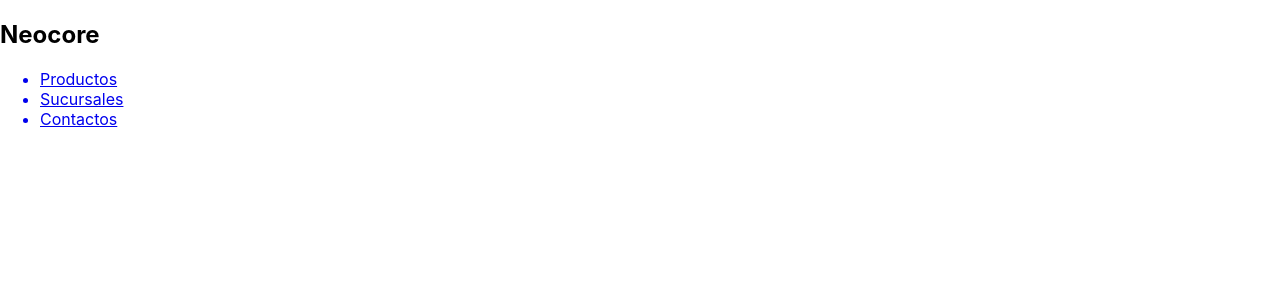
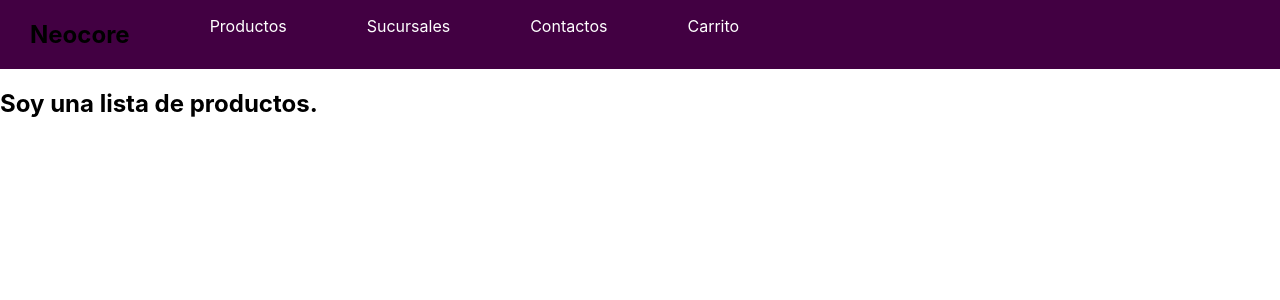
Before and after one commit to MathiasCorderi/NeoCore-Corderi, a React (Create React App) app: page / in a window 1280 px wide. Shown: the top 300 px of the page. Built offline with nearby package versions, Linux system fonts and the light colour scheme.

Commit message:
tercer desafio

```diff
--- a/package.json
+++ b/package.json
@@ -6,9 +6,10 @@
     "@testing-library/jest-dom": "^5.14.1",
     "@testing-library/react": "^11.2.7",
     "@testing-library/user-event": "^12.8.3",
+    "bootstrap": "^5.0.2",
     "react": "^17.0.2",
     "react-dom": "^17.0.2",
-    "react-scripts": "4.0.3",
+    "react-scripts": "^1.1.5",
     "web-vitals": "^1.1.2"
   },
   "scripts": {
--- a/src/App.js
+++ b/src/App.js
@@ -1,10 +1,14 @@
+import React from 'react';
 import NavBar from './components/NavBar';
 import './App.css';
+import ItemListContainer from './components/ItemListContainer';
 
 function App() {
-  return (
+  return  <div>
     <NavBar />
-  );
+    <ItemListContainer />
+    </div>;
+
 }
 
 export default App;
--- /dev/null
+++ b/src/components/CartWidget.js
@@ -0,0 +1,11 @@
+import React from 'react';
+
+const CartWidget = () => {
+
+    return  <a>
+    Carrito
+    </a>
+    ;
+}
+
+export default CartWidget;
--- /dev/null
+++ b/src/components/ItemListContainer.js
@@ -0,0 +1,11 @@
+import React from 'react';
+
+const ItemListContainer = () => {
+    return (
+        <div>
+            <h2>Soy una lista de productos.</h2>
+        </div>
+    );
+}
+
+export default ItemListContainer;
--- a/src/components/NavBar.js
+++ b/src/components/NavBar.js
@@ -1,17 +1,23 @@
 import React from 'react';
+import './styles/NavBar.css'
+import CartWidget from './CartWidget';
 
 const NavBar = () => {
     return (
-        <nav>
-             <h1>Neocore</h1>
+        <nav className='nav'>
+
+             <h1 c>Neocore</h1>
         <ul>
-            <a href="#"><li>Productos</li></a>
-            <a href="#"><li>Sucursales</li></a>
-            <a href="#"><li>Contactos</li></a>
-
+            <li><a href="#">Productos</a></li>
+            <li><a href="#">Sucursales</a></li>
+            <li><a href="#">Contactos</a></li>
+            <li><CartWidget /></li>
         </ul>
         </nav>
-    );
+
+);
+
+
 }
 
 export default NavBar;
--- /dev/null
+++ b/src/components/styles/NavBar.css
@@ -0,0 +1,26 @@
+.nav ul li a{
+    padding: 40px;
+    text-decoration: none;
+    color: white;
+}
+
+.nav ul li {
+    list-style-type: none;
+    display: inline;
+
+}
+
+.nav ul a {
+    text-decoration: none;
+}
+
+.nav h1 {
+    margin-left: 30px;
+}
+
+
+
+.nav {
+    background-color: rgb(66, 0, 66);
+    display: flex;
+}
```
Also changed, not shown: prueba.html (+1 -9 lines), 2 other files (tests, documents, lock files or other folders).
